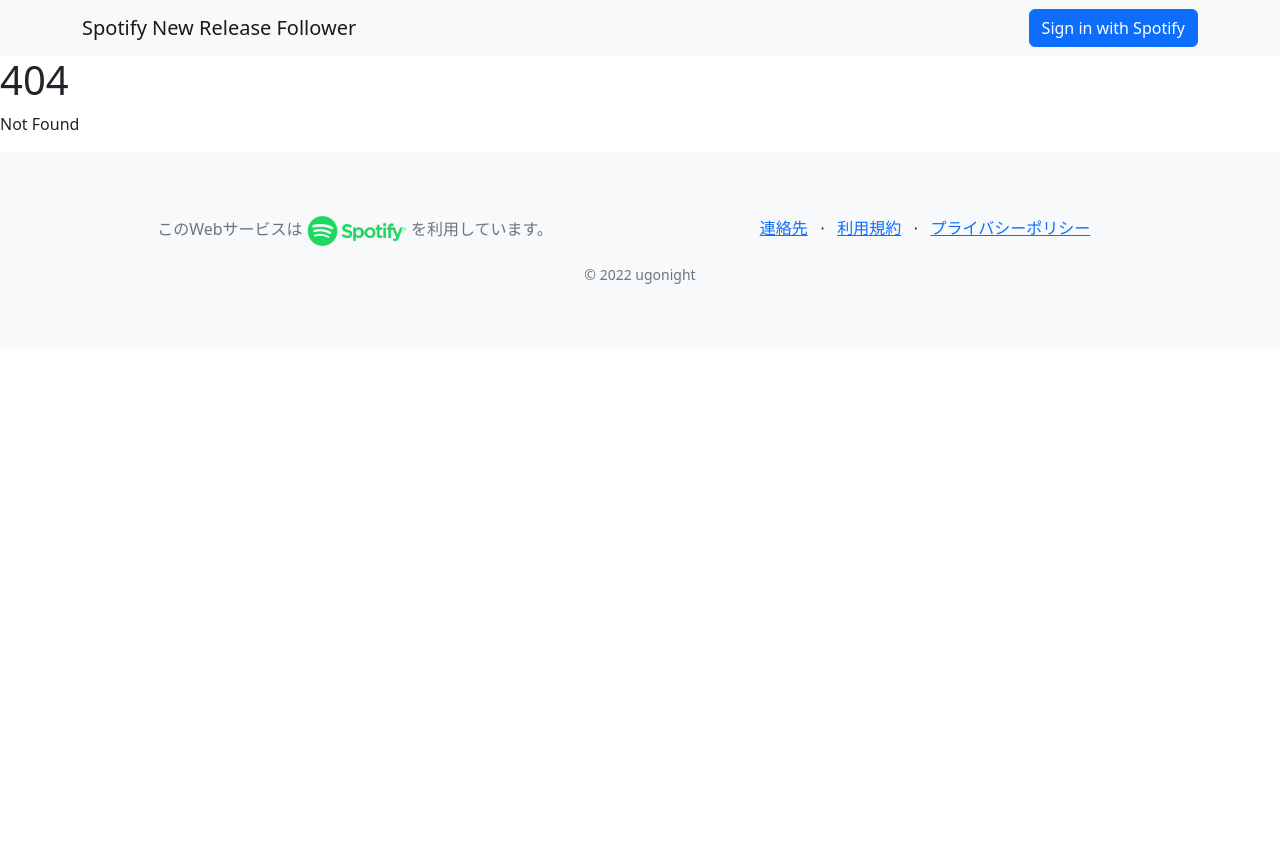
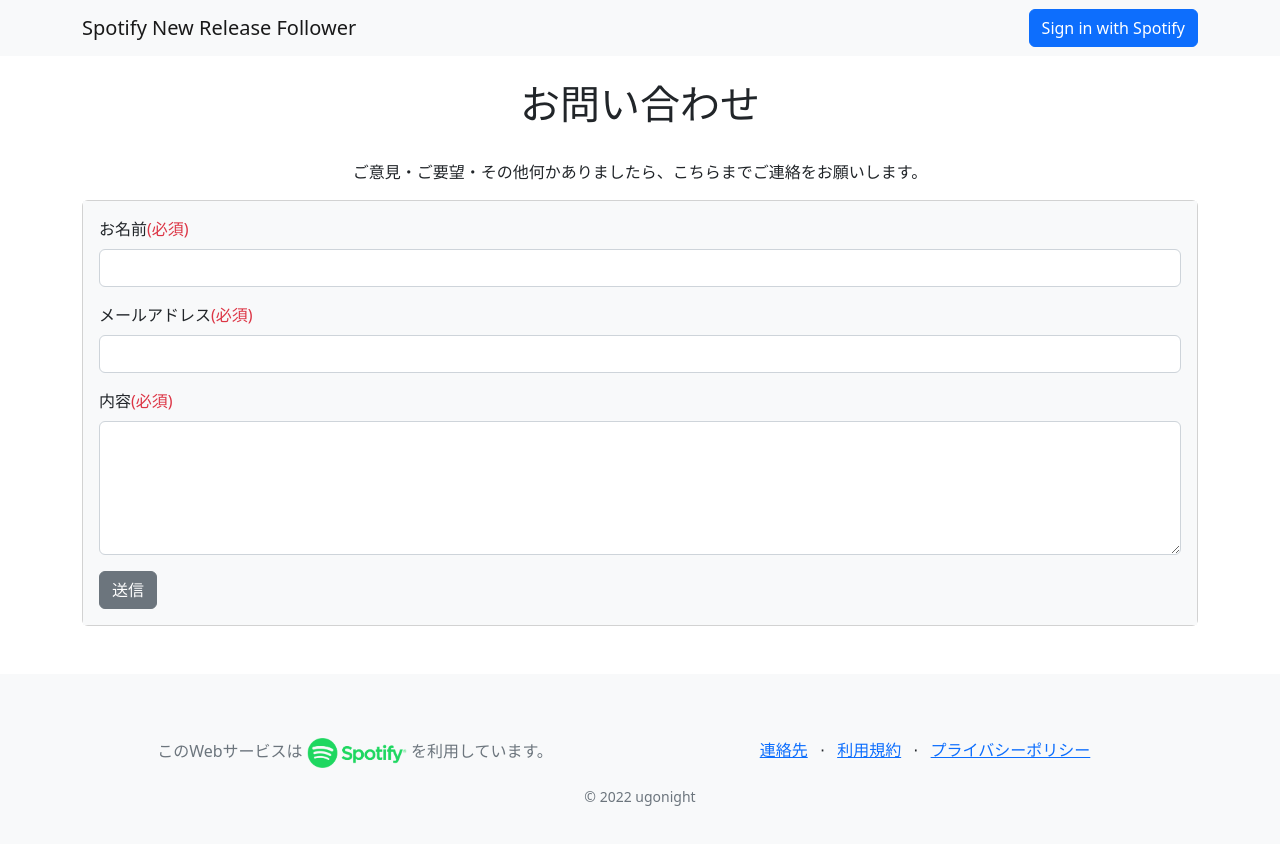
Before and after one commit to ugonight/spotify-newrelease-follower, a SvelteKit app: page /contact in a window 1280 px wide. Before the commit this address had no page. Shown: the top 844 px of the page. Before the commit the page ends 800 px from the top, so only its background shows below. Built offline with nearby package versions, Linux system fonts and the light colour scheme.

Commit message:
問い合わせフォーム外観

```diff
--- a/src/routes/+layout.svelte
+++ b/src/routes/+layout.svelte
@@ -31,7 +31,7 @@
 				<ul class="list-inline mb-2">
 					<!-- <li class="list-inline-item"><a href="#!">About</a></li>
 					<li class="list-inline-item">⋅</li> -->
-					<li class="list-inline-item"><a href="#!">連絡先</a></li>
+					<li class="list-inline-item"><a href="/contact">連絡先</a></li>
 					<li class="list-inline-item">⋅</li>
 					<li class="list-inline-item"><a href="#!">利用規約</a></li>
 					<li class="list-inline-item">⋅</li>
--- /dev/null
+++ b/src/routes/contact/+page.server.ts
@@ -0,0 +1,9 @@
+import type { Actions } from './$types';
+
+export const actions: Actions = {
+    default: async (event) => {
+        // TODO log the user in
+        const data = await event.request.formData()
+        console.log(data);
+    }
+};
--- /dev/null
+++ b/src/routes/contact/+page.svelte
@@ -0,0 +1,39 @@
+<div class="container">
+	<div class="row my-4 text-center">
+		<div class="col">
+			<h1>お問い合わせ</h1>
+		</div>
+	</div>
+	<div class="row my-3 text-center">
+		<div class="col">ご意見・ご要望・その他何かありましたら、こちらまでご連絡をお願いします。</div>
+	</div>
+	<div class="row mb-5">
+		<div class="col mx-6">
+			<div class="card">
+				<div class="card-body bg-light text-left">
+					<form class="needs-validation" method="POST">
+						<div class="mb-3">
+							<label for="name" class="form-label"
+								>お名前<span class="text-danger">(必須)</span></label
+							>
+							<input type="text" class="form-control" id="name" name="name" required />
+						</div>
+						<div class="mb-3">
+							<label for="email" class="form-label"
+								>メールアドレス<span class="text-danger">(必須)</span></label
+							>
+							<input type="email" class="form-control" id="email" name="email" required />
+						</div>
+						<div class="mb-3">
+							<label for="content" class="form-label"
+								>内容<span class="text-danger">(必須)</span></label
+							>
+							<textarea class="form-control" id="content" name="content" rows="5" required />
+						</div>
+						<button type="submit" class="btn btn-secondary">送信</button>
+					</form>
+				</div>
+			</div>
+		</div>
+	</div>
+</div>
```
